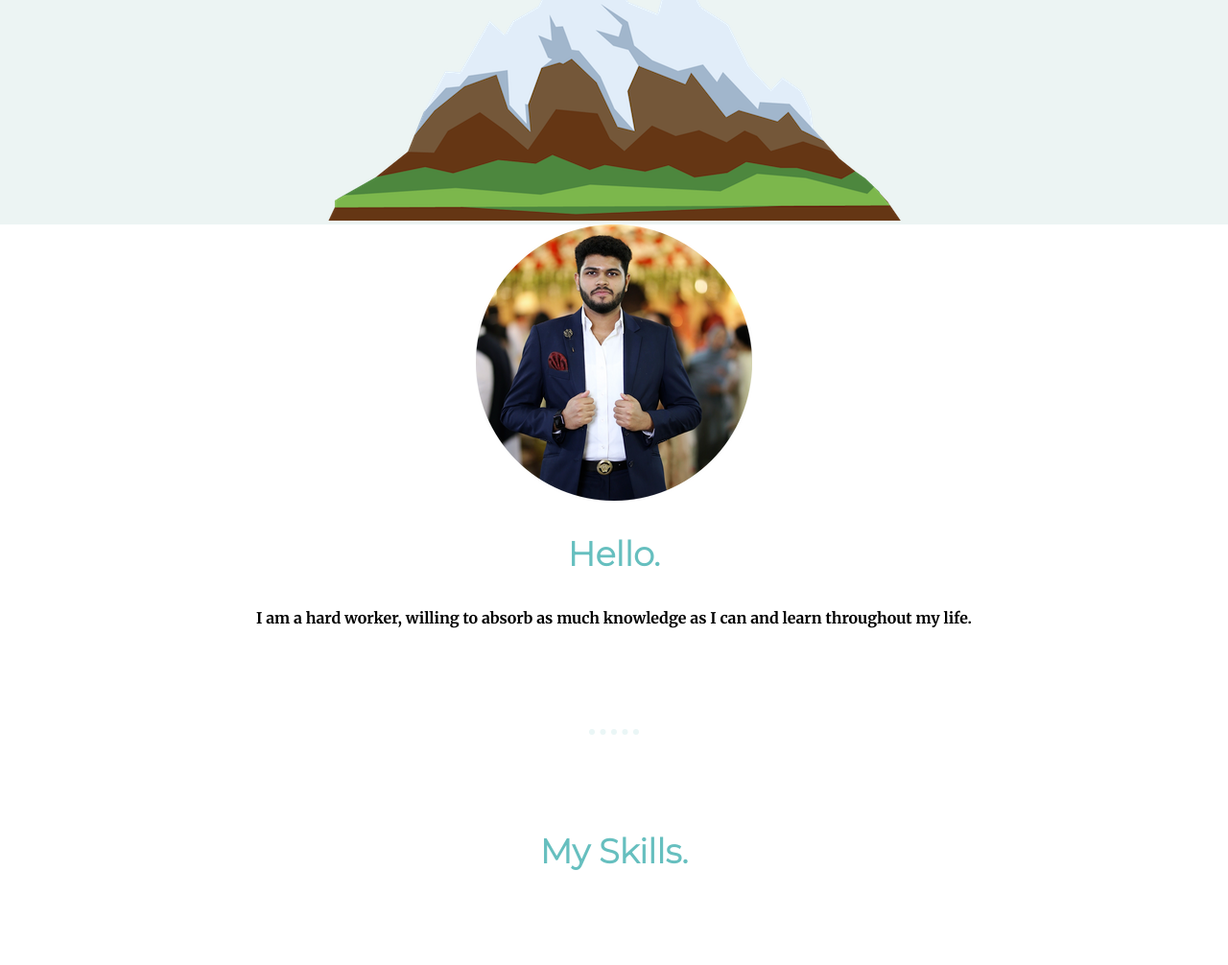
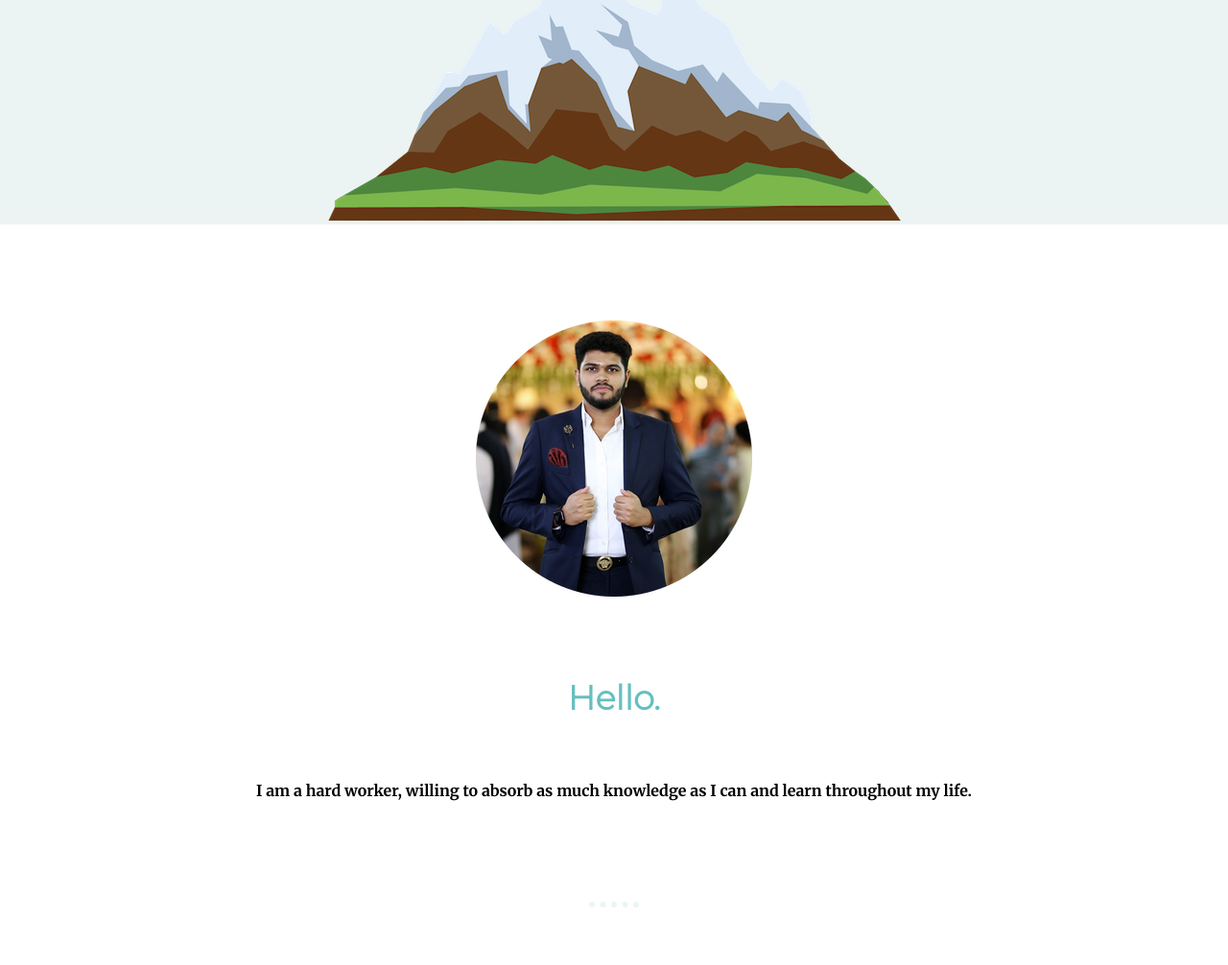
Before and after one commit to HassaanNaushahi/My-Personal-CSS-Website, a plain HTML site: page index.html in a window 1280 px wide. Shown: the part 507-1513 px from the top of the page at 96% size. Drawn offline with Linux system fonts and the light colour scheme.

Commit message:
Update styles.css

```diff
--- a/css/styles.css
+++ b/css/styles.css
@@ -32,16 +32,20 @@ a{
   position: relative; /*Because it is out main parent(outtest div)*/
 }
 
-.middle-container{
-
-}
-
 .bottom-container{
   background-color: #66BFBF;
   margin-top: 50px;
   line-height: 2;
   padding-top: 40px;
   padding-bottom: 40px;
+}
+
+.my-img{
+  margin: 100px auto 50px auto;
+}
+
+.mid-subtitle{
+  padding-top: 30px;
 }
 
 .cloud1-img{
```
